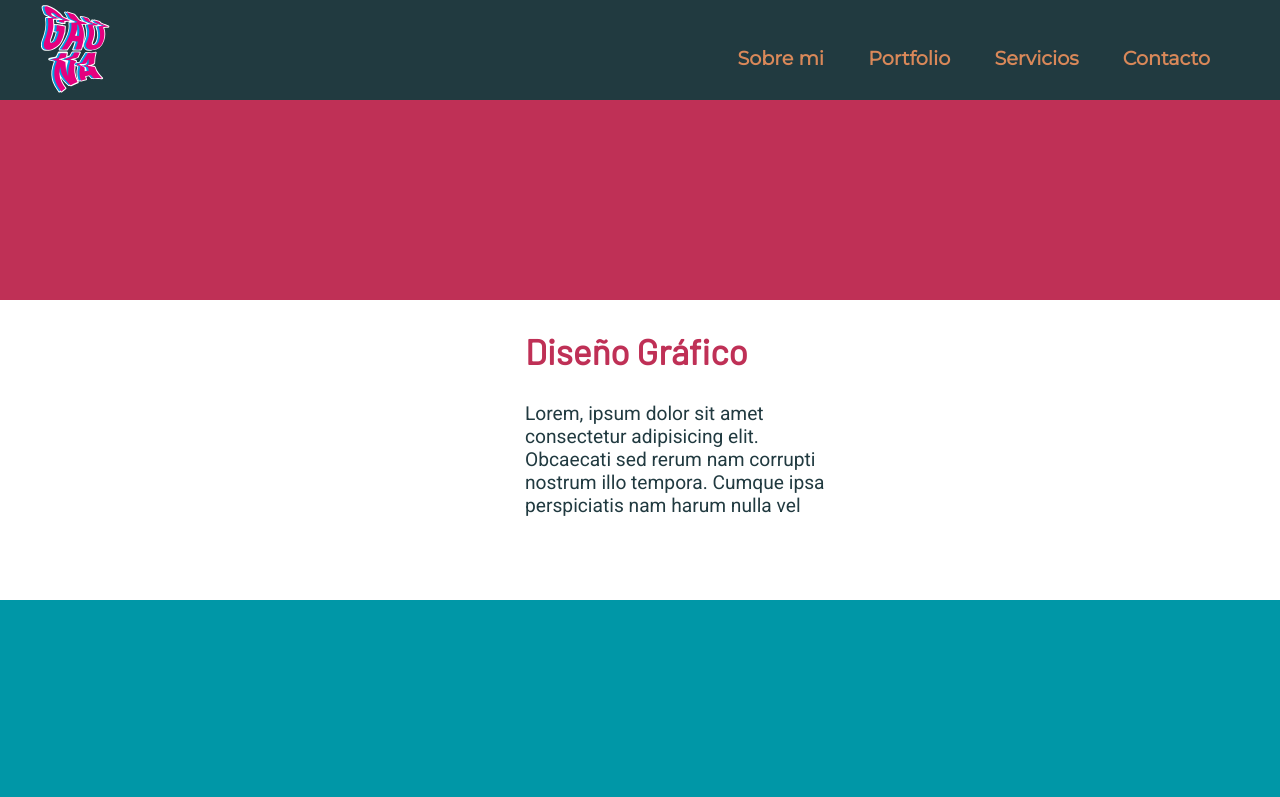
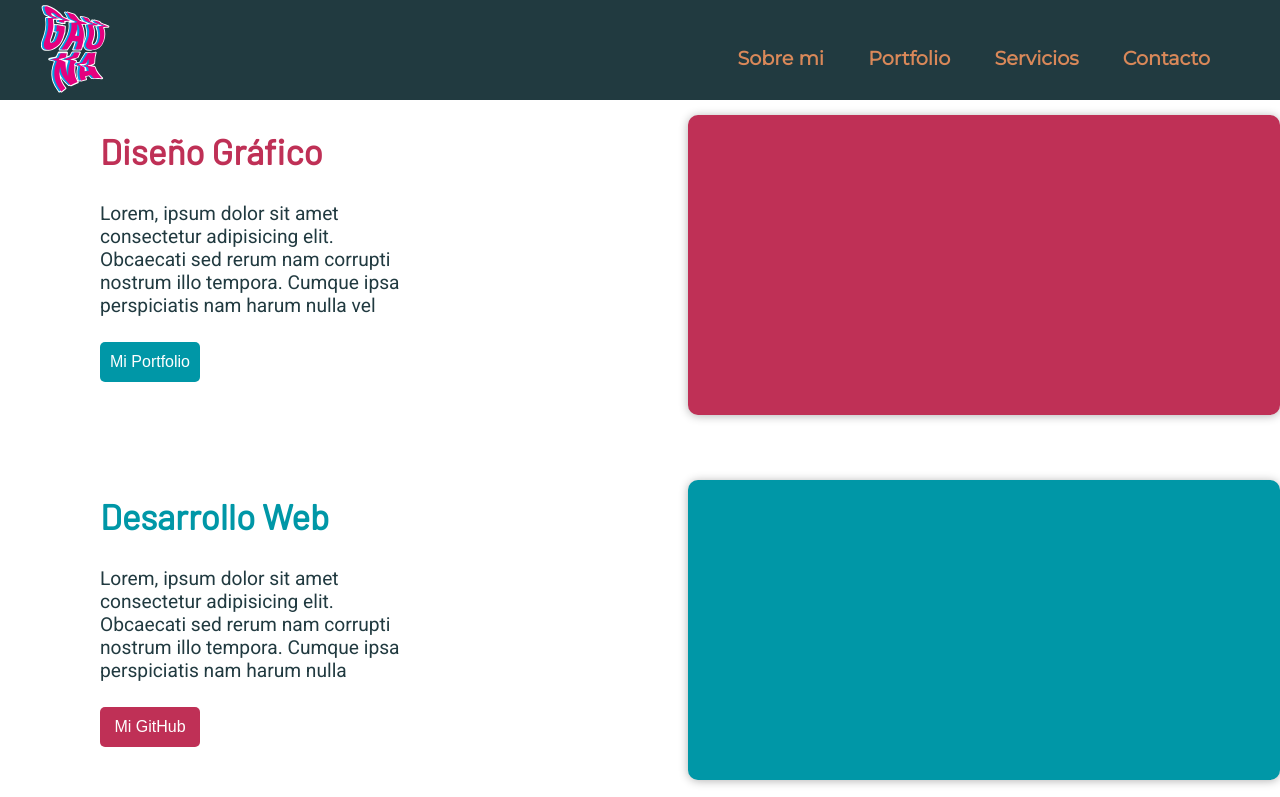
Before and after one commit to chgauna/cuarta-pre-entrega, a website: page pages/servicios.html in a window 1280 px wide. Shown: the top 797 px of the page. Drawn offline with Linux system fonts and the light colour scheme.

Commit message:
servicios desktop

```diff
--- a/pages/servicios.html
+++ b/pages/servicios.html
@@ -38,6 +38,9 @@
             <p class="textoDiseño">
                 Lorem, ipsum dolor sit amet consectetur adipisicing elit. Obcaecati sed rerum nam corrupti nostrum illo tempora. Cumque ipsa perspiciatis nam harum nulla vel
             </p>
+            <button class="botonDiseño">
+                <a href="portfolio.html">Mi Portfolio</a>
+            </button>
         </section>
         <section class="imagenDesarrollo"></section>
         <section class="infoDesarrollo">
@@ -45,6 +48,9 @@
             <p class="textoDiseño">
                 Lorem, ipsum dolor sit amet consectetur adipisicing elit. Obcaecati sed rerum nam corrupti nostrum illo tempora. Cumque ipsa perspiciatis nam harum nulla
             </p>
+            <button class="botonDesarrollo">
+                <a href="#">Mi GitHub</a>
+            </button>
         </section>
     </div>
 </body>
--- a/scss/_grillas.scss
+++ b/scss/_grillas.scss
@@ -56,9 +56,9 @@
 .contenedorServicios{
     display: grid;
     grid-template-areas: "imagenDiseño imagenDiseño"
-                         "InfoDiseño infoDiseño"
+                         "infoDiseño infoDiseño"
                          "imagenDesarrollo imagenDesarrollo"
-                         "InfoDesarrollo infoDesarrollo";
+                         "infoDesarrollo infoDesarrollo";
 }
 
 .infoDiseño{
@@ -75,3 +75,14 @@
 .imagenDesarrollo{
     grid-area: imagenDesarrollo ;
 }
+
+/*grillas servicios responsive*/
+
+@media screen and (min-width:768px){
+    .contenedorServicios{
+        display: grid;
+        grid-template-areas: "infoDiseño imagenDiseño imagenDiseño"
+                             "infoDesarrollo imagenDesarrollo imagenDesarrollo";
+    }
+
+}
--- a/scss/_servicios.scss
+++ b/scss/_servicios.scss
@@ -24,13 +24,13 @@
     color: $rosa;
     font-size: 2.2rem;
     margin-top: 30px;
-    margin-left: 70px;
+    margin-left: 100px;
 }
 
 .textoDiseño{
     font-family: 'Roboto', sans-serif;
     width: 300px;
-    margin-left: 70px;
+    margin-left: 100px;
     margin-top: 30px;
     font-size: 1.2rem;
     color: $azul;
@@ -41,5 +41,68 @@
     color: $celeste;
     font-size: 2.2rem;
     margin-top: 30px;
-    margin-left: 70px;
+    margin-left: 100px;
 }
+
+.botonDiseño{
+    width: 100px;
+    height: 40px;
+    margin-left: 100px;
+    margin-top: 25px;
+    background-color: $celeste;
+    margin-bottom: 50px;
+    border:0;
+    border-radius: 5px;
+}
+.botonDiseño:hover{
+    background-color: $rosa;
+}
+.botonDiseño a{
+    font-size: 1rem;
+    color: white;
+}
+
+.botonDesarrollo{
+    width: 100px;
+    height: 40px;
+    margin-left: 100px;
+    margin-top: 25px;
+    background-color: $rosa;
+    margin-bottom: 50px;
+    border:0;
+    border-radius: 5px;
+}
+.botonDesarrollo:hover{
+    background-color: $celeste;
+}
+.botonDesarrollo a{
+    font-size: 1rem;
+    color: white;
+}
+
+/*servicios responsive*/
+@media screen and (min-width:768px){
+    .imagenDiseño{
+        background-color: $rosa;
+        height: 300px;
+        width: 100%;
+       max-width: 600px;
+        border-radius: 10px;
+        margin-top: 15px;
+        margin-right: 15px;
+        margin-bottom: 50px;
+        box-shadow: 0px 1px 10px rgba(0,0,0,0.3);
+    }
+
+    .imagenDesarrollo{
+        background-color: $celeste;
+        height: 300px;
+        width: 100%;
+       max-width: 600px;
+        border-radius: 10px;
+        margin-top: 15px;
+        margin-right: 15px;
+        margin-bottom: 50px;
+        box-shadow: 0px 1px 10px rgba(0,0,0,0.3);
+    }
+}
```
Also changed, not shown: css/style.css.
